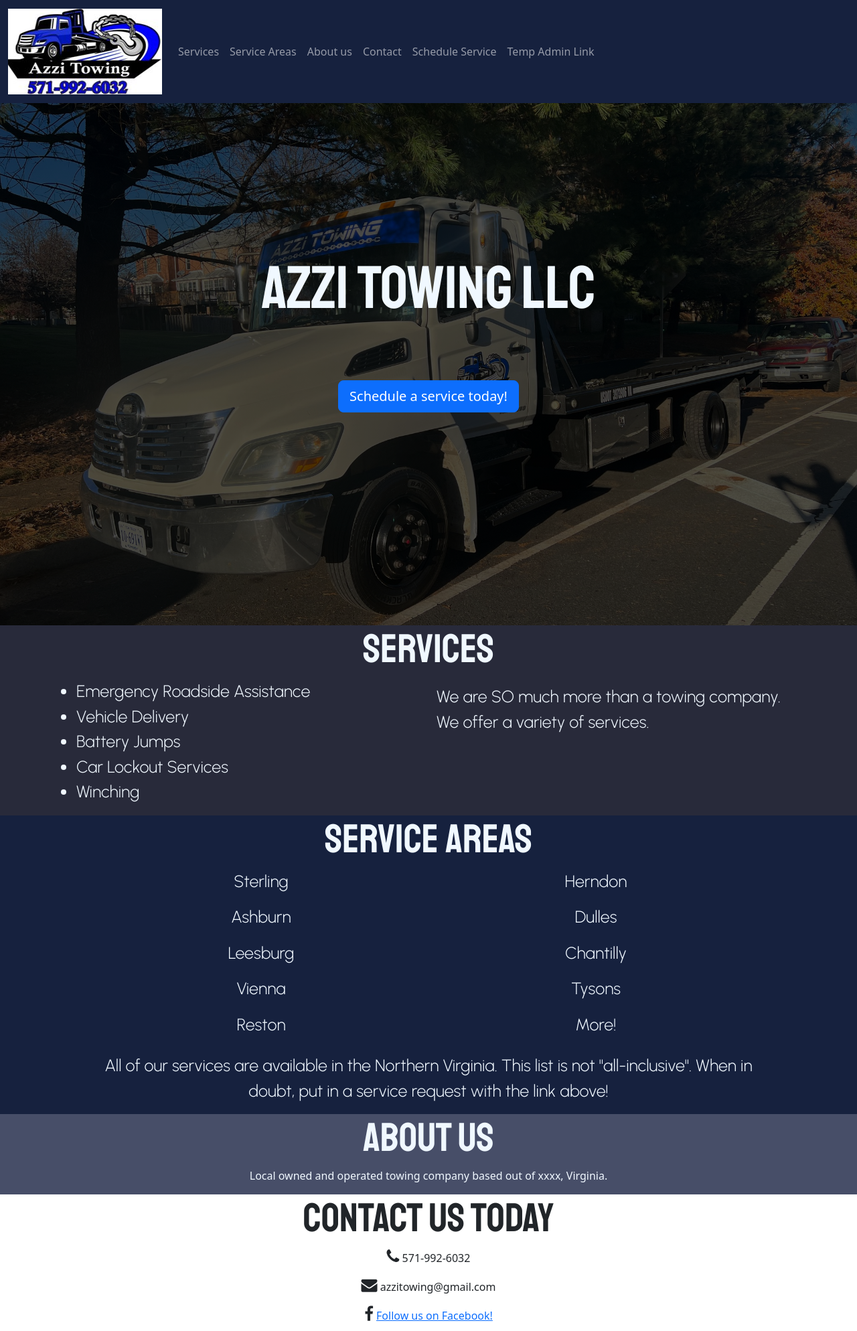
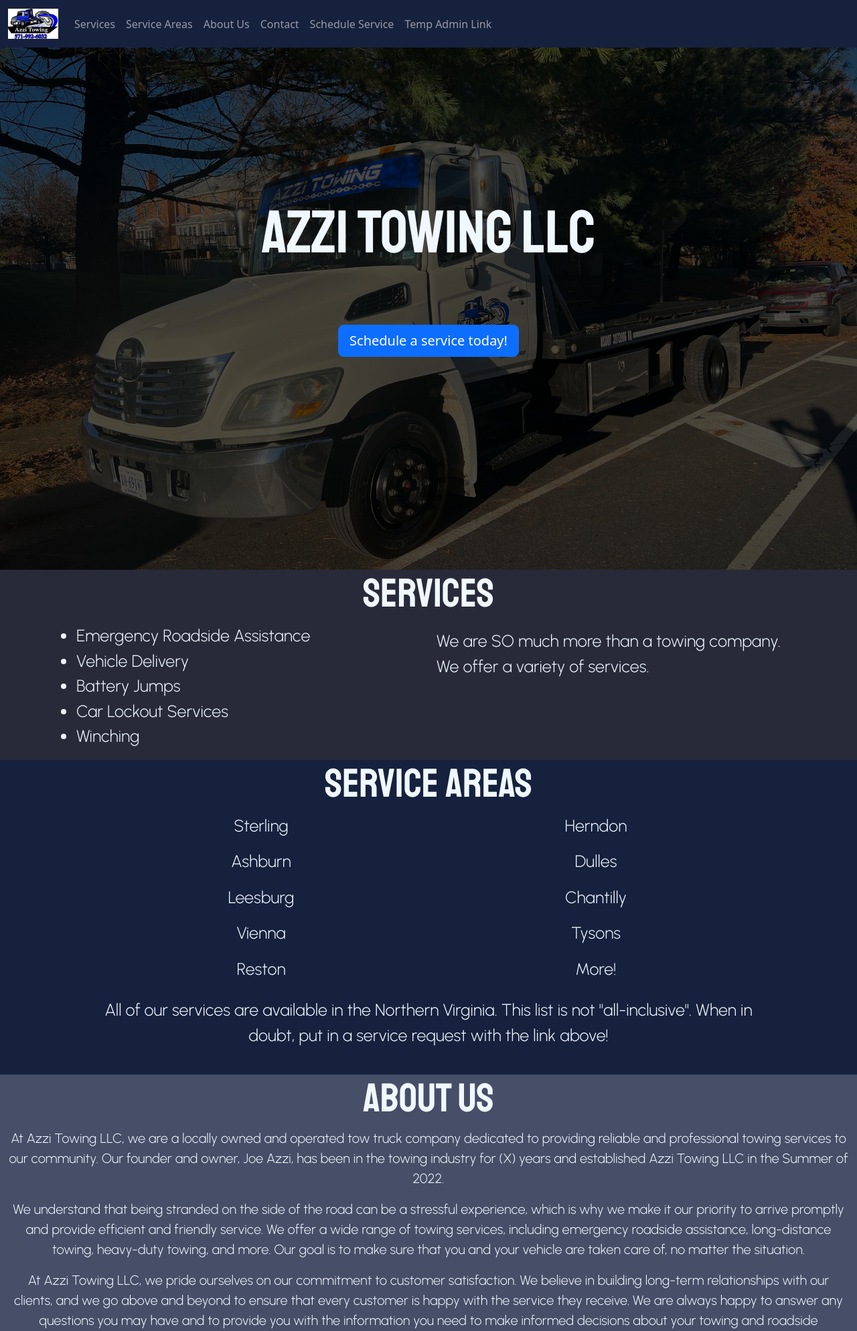
Before and after one commit to jamesbeegen/azziTowing, a Flask app: page / in a window 1280 px wide. Shown: the top 1988 px of the page at 67% size. Run offline with Flask 2, Linux system fonts and the light colour scheme; some libraries are stand-ins or nearby versions.

Commit message:
Added Favicon & About Us Info, Fixed Logo

```diff
--- a/templates/base.html
+++ b/templates/base.html
@@ -20,11 +20,14 @@
 
     <!--Icons-->
     <link rel="stylesheet" href="https://cdnjs.cloudflare.com/ajax/libs/font-awesome/4.7.0/css/font-awesome.min.css">
+
+    <!--Favicon-->
+    <link rel="icon" href="../images/azzi-towing-logo.jpg">
 </head>
 <body>
     <nav class="navbar sticky-top navbar-expand-md navbar-dark bg-primary">
         <div class="container-fluid">
-            <a class="navbar-brand" href="/#top"> <img src="azzi-towing-logo.jpg"></a>
+            <a class="navbar-brand" href="/#top"> <img src="../images/azzi-towing-logo.jpg" width="75" height="45"> </a>
             <button class="navbar-toggler" type="button" data-bs-toggle="collapse" data-bs-target="#navbarNavAltMarkup" aria-controls="navbarNavAltMarkup" aria-expanded="false" aria-label="Toggle navigation">
             <span class="navbar-toggler-icon"></span>
           </button>
@@ -32,7 +35,7 @@
                 <div class="navbar-nav">
                     <a class="nav-link" href="/#services">Services</a>
                     <a class="nav-link" href="/#service-areas">Service Areas</a>
-                    <a class="nav-link" href="/#about">About us</a>
+                    <a class="nav-link" href="/#about-us">About Us</a>
                     <a class="nav-link" href="/#contact">Contact</a>
                     <a class="nav-link" href="/schedule">Schedule Service</a>
                     <a class="nav-link" href="/joeazzi">Temp Admin Link</a>
--- a/templates/index.html
+++ b/templates/index.html
@@ -59,23 +59,27 @@
         <div class="row justify-content-center list-row">
             <p style="font-family: 'Urbanist'; font-size: 25px" class="mt-2">All of our services are available in the Northern Virginia. This list is not "all-inclusive". When in doubt, put in a service request with the link above!</p>
         </div>
+        <br>
     </div>
     <div class="container-fluid " id="about-us">
         <div class="row justify-content-center">
             <div class="col">
                 <h1 class="text-center" style="font-family: 'Staatliches'; font-size: 60px">About Us</h1>
-                <p class="text-center">Local owned and operated towing company based out of xxxx, Virginia.</p>
+                <p class="text-center" style="font-family: 'Urbanist'; font-size: 20px">At Azzi Towing LLC, we are a locally owned and operated tow truck company dedicated to providing reliable and professional towing services to our community. Our founder and owner, Joe Azzi, has been in the towing industry for (X) years and established Azzi Towing LLC in the Summer of 2022.</p>
+                <p class="text-center" style="font-family: 'Urbanist'; font-size: 20px">We understand that being stranded on the side of the road can be a stressful experience, which is why we make it our priority to arrive promptly and provide efficient and friendly service. We offer a wide range of towing services, including emergency roadside assistance, long-distance towing, heavy-duty towing, and more. Our goal is to make sure that you and your vehicle are taken care of, no matter the situation. </p>
+                <p class="text-center" style="font-family: 'Urbanist'; font-size: 20px">At Azzi Towing LLC, we pride ourselves on our commitment to customer satisfaction. We believe in building long-term relationships with our clients, and we go above and beyond to ensure that every customer is happy with the service they receive. We are always happy to answer any questions you may have and to provide you with the information you need to make informed decisions about your towing and roadside assistance needs. We look forward to serving you soon!</p>
+                <br>
             </div>
-
         </div>
     </div>
 
     <div class="container-fluid text-center" id="contact">
         <div class="row justify-content-center">
-            <h1 class="text-center" style="font-family: 'Staatliches'; font-size: 60px">Contact us today</h1>
-                <p class="text-center"> <i style="font-size:24px" class="fa">&#xf095;</i> 571-992-6032 </p>
-                <p class="text-center"> <i style="font-size:24px" class="fa">&#xf0e0;</i> azzitowing@gmail.com </p>
-                <p class="text-center"> <i style="font-size:24px" class="fa">&#xf09a;</i> <a href="https://www.facebook.com/profile.php?id=100087916009786">Follow us on Facebook!</a> </p>
-        </div>
+            <h1 class="text-center" style="font-family: 'Staatliches'; font-size: 60px">Contact Us Today</h1>
+                <p class="text-center" style="font-family: 'Urbanist'; font-size: 20px"> <i style="font-size:24px" class="fa">&#xf095;</i> Phone: 571-992-6032 </p>
+                <p class="text-center" style="font-family: 'Urbanist'; font-size: 20px"> <i style="font-size:24px" class="fa">&#xf0e0;</i> Email: <a href="mailto:azzitowing@gmail.com"> azzitowing@gmail.com </a> </p>
+                <p class="text-center" style="font-family: 'Urbanist'; font-size: 20px"> <i style="font-size:24px" class="fa">&#xf09a;</i> Follow us on <a href="https://www.facebook.com/profile.php?id=100087916009786" target="_blank">Facebook!</a> </p>
+            </div>
+        <br>
     </div>
 {% endblock %}
```
Also changed, not shown: static/css/styles.css (line endings or trailing spaces).
